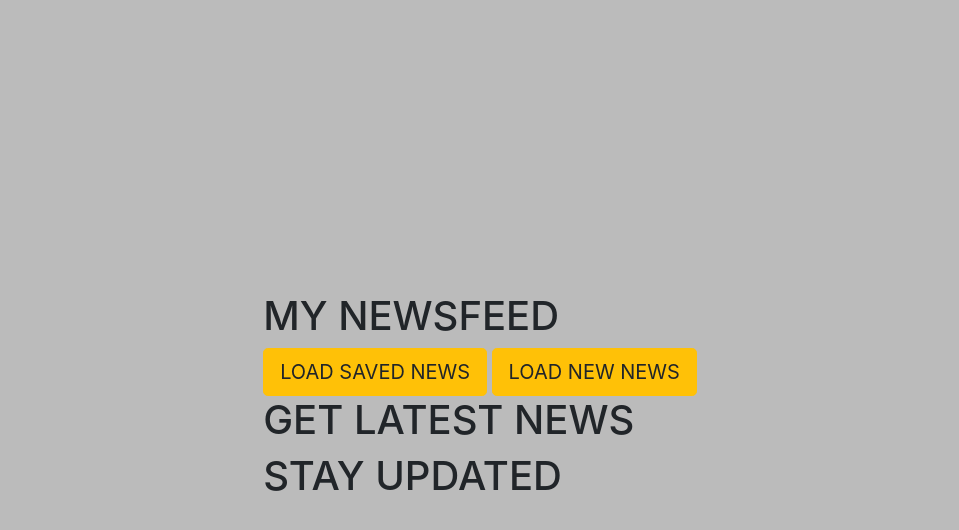
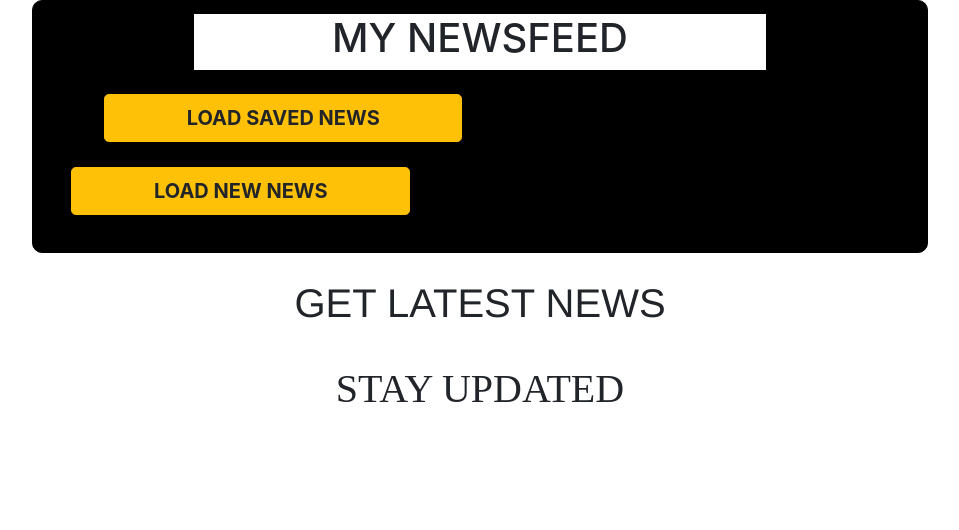
Before and after one commit to krishnaswgithub/NEWSFEED---Javascript-Project---atmxjrdf0orn, a plain HTML site: page index.html in a window 1280 px wide. Shown: the whole page, without its empty margins (160-1119 px from the left). Drawn offline with nearby package versions, Linux system fonts and the light colour scheme; no server answers.

Commit message:
Update styles.css

```diff
--- a/styles.css
+++ b/styles.css
@@ -4,69 +4,73 @@
     box-sizing: border-box;
 }
 body{
-    width: 100vw;
-    height: 100vh;
-    display: grid;
-    place-content: center;
-    background-color: #bbbbbb;
+    display: flex;
+    flex-direction: column;
+    width: 100dvw;
 }
-.container{
-    padding: 8px;
-    border-radius: 5px;
-    box-shadow:
-    inset -7px -7px 10px #ec4444,
-    inset 7px 7px 10px #e04343;
+#container{
+    display: flex;
+    flex-direction: column;
+    width: 70%;
+    min-height: 200px;
+    background-color: black;
+    margin: auto;
+    padding-top: 1%;
+    padding-bottom: 1%;
+    padding-left: 3%;
+    padding-right: 3%;
+    border: 1px solid black;
+    border-radius: 10px;
 }
-#gameContainer{
-    width: 400px;
-    height: 400px;
-    display: grid;
-    grid-template-columns: repeat(40, 1fr);
-    grid-template-rows: repeat(40, 1fr);
-    border-style: solid;
-    border-width: 1px;
-    border-color: #bd3939 #701d1d #723939 #6c1919;
+.sub-container{
+    background-color: white;
+    width: 70%;
+    min-height: 50px;
+    margin: auto;
+    text-align: center;
+    text-size-adjust: 15px;
+    font-weight: bolder;
+    margin-bottom: 3%;
 }
-.scoreBoard{
-    margin-top: 10px;
-    font-family: 'Segoe UI', Tahoma, Verdana, sans-serif;
-    font-size: 1.3rem;
-    font-weight: 700;
-    color: blue;
+.btn-pad2{
+  padding-right: 10%;
+  padding-left: 10%;
+  margin-bottom: 3%;
+  font-weight: bolder;
 }
-.snakeBodyPixel{
-    background: radial-gradient(#07a612, #c00808);
-    border-radius: 2px;
+.btn-pad{
+    margin-right: 15%;
+    margin-left: 4%;
+    padding-right: 10%;
+    padding-left: 10%;
+    margin-bottom: 3%;
+    font-weight: bolder;
 }
-.ltr{
-    border-radius: 0px;
-    border-top-right-radius: 50%;
-    border-bottom-right-radius: 50%;
+.header-section{
+    text-align: center;
 }
-.rtl{
-    border-radius: 0px;
-    border-top-left-radius: 50%;
-    border-bottom-left-radius: 50%;
+.header1{
+    font-family: 'Franklin Gothic Medium', 'Arial Narrow', Arial, sans-serif;
+    margin-top: 2%;
+    margin-bottom: 3%;
 }
-.btt{
-    border-radius: 0px;
-    border-top-right-radius: 50%;
-    border-top-left-radius: 50%;
+.header2{
+    font-family:'papyrus';
+    margin-bottom: 3%;
 }
-.ttb{
-    border-radius: 0px;
-    border-bottom-right-radius: 50%;
-    border-bottom-left-radius: 50%;
+#news-content{
+    display: flex;
+    flex-direction: column;
+    width: 70%;
+    background-color: rgb(198, 200, 200);
+    margin: auto;
+    border-radius: 2%;
 }
-.food{
-    box-shadow: 1px 1px 2px #DA1212,
-    -1px -1px 2px #DA1212;
-    background-color: #DA1212;
-    border-radius: 30%;
-    animation: enlarge .2s alternate infinite;
+/* new changes here*/
+#news-card{
+    display: flex;
+    flex-direction: column;
+    width: 70%;
+    background-color: rgb(198, 200, 200);
+    margin: auto;
 }
-
-@keyframes enlarge {
-    from{transform: scale(0.5);}
-    to{transform: scale(1);}
-}
```
